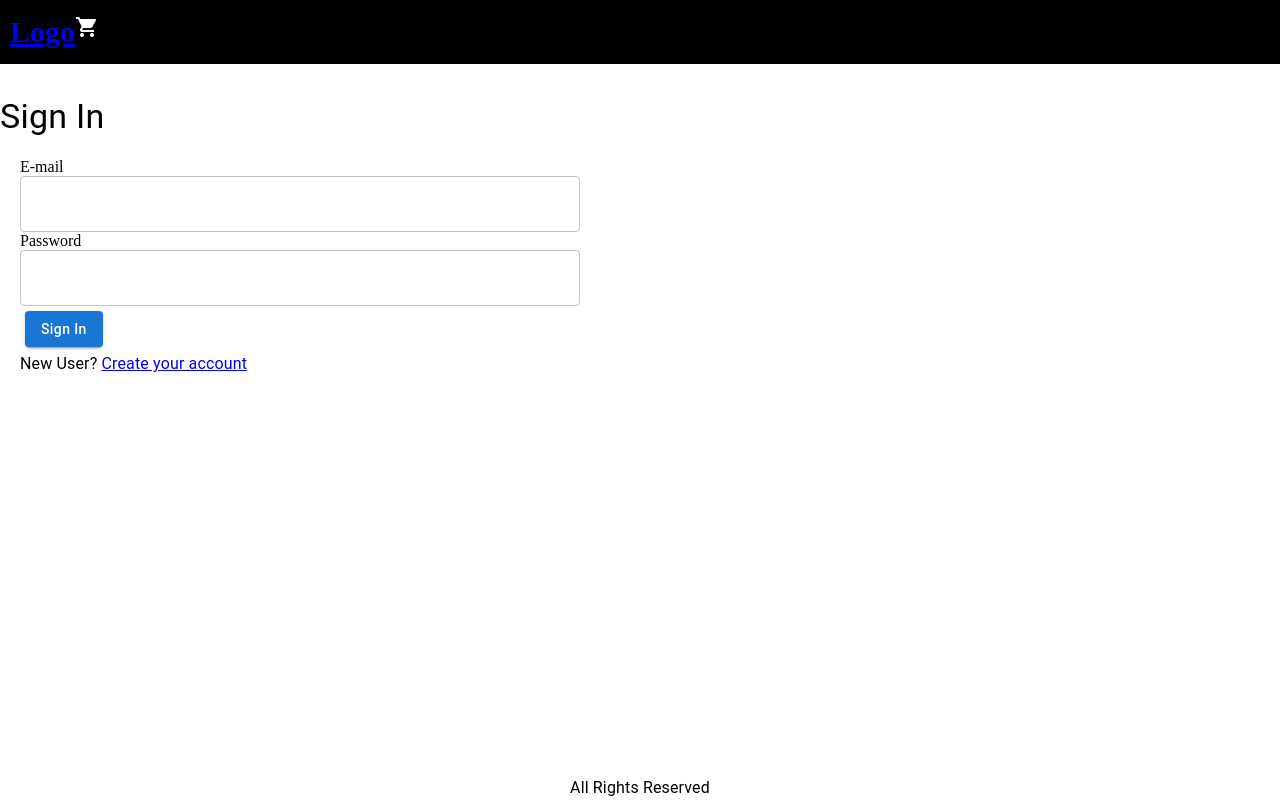
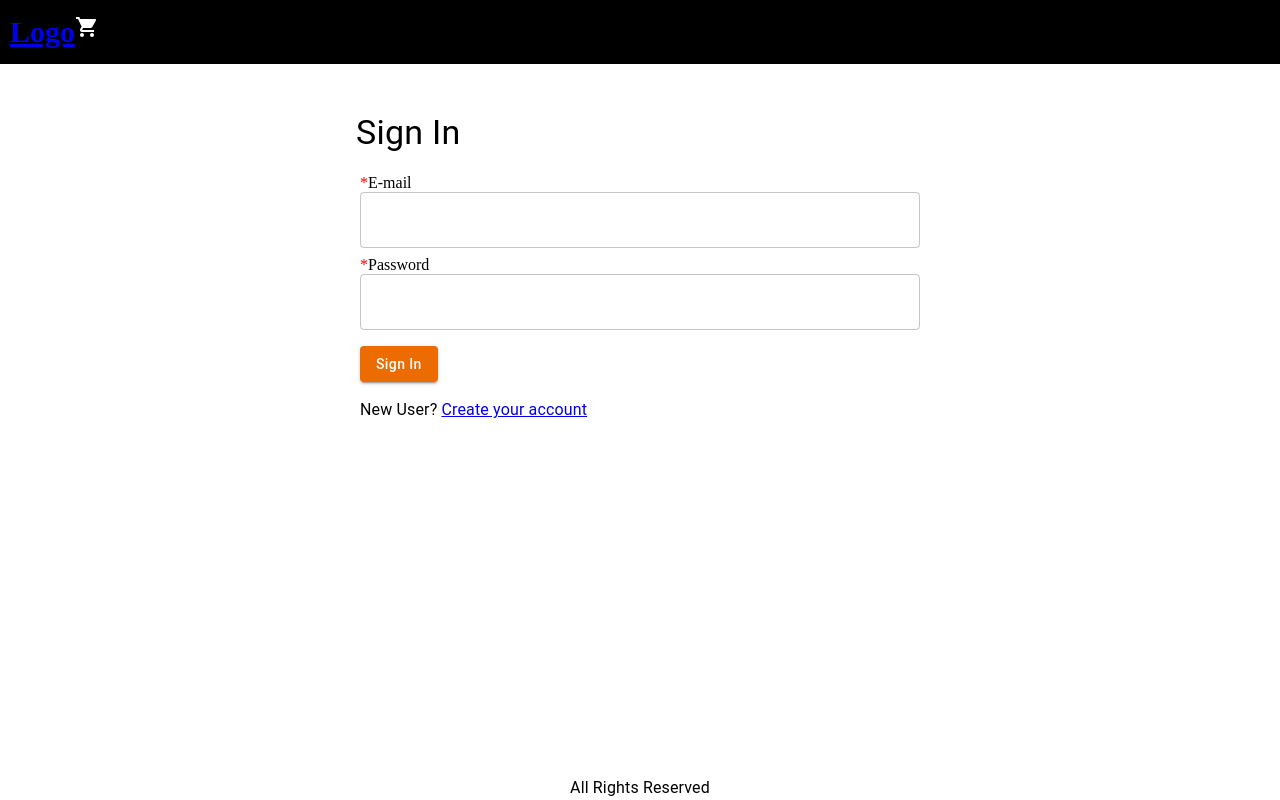
Before and after one commit to kushwaha971/E-commerce, a React (Create React App) app in the folder frontend/: page /signin in a window 1280 px wide. Built offline with nearby package versions, Linux system fonts and the light colour scheme.

Commit message:
signIn-screen

```diff
--- a/frontend/src/screens/SignInScreen.js
+++ b/frontend/src/screens/SignInScreen.js
@@ -3,27 +3,47 @@ import React from "react";
 import { Link, useLocation } from "react-router-dom";
 
 function SignInScreen() {
-    const {search } = useLocation();
-    const redirectURL = new URLSearchParams(search).get('redirect');
-    const redirect = redirectURL ? redirectURL : "/" ;
+  const { search } = useLocation();
+  const redirectURL = new URLSearchParams(search).get("redirect");
+  const redirect = redirectURL ? redirectURL : "/";
   return (
-    <Box sx={{ maxWidth: "600px"}}>
-      <Typography variant="h4">Sign In</Typography>
-      <Box sx={{ margin: "20px",dispaly: 'flex',justifyContent:'center'  }}>
+    <Box
+  sx={{ maxWidth: "600px",margin: 'auto' }}
+
+
+  >
+      <Typography variant="h4"
+      sx={{margin: '1rem'}}
+      >Sign In</Typography>
+      <Box sx={{ margin: "20px", dispaly: "flex", justifyContent: "center" }}>
         <form>
-          <FormGroup>
-            <label htmlFor="email">E-mail</label>
+          <FormGroup sx={{ margin: "0.5rem 0px" }}>
+            <label htmlFor="email">
+              <span style={{ color: "red" }}>*</span>E-mail
+            </label>
+
             <TextField id="email" type="email" fullWidth required />
           </FormGroup>
-          <FormGroup>
-            <label htmlFor="password">Password</label>
+          <FormGroup sx={{ margin: "0.5rem 0px" }}>
+            <label htmlFor="password">
+              <span style={{ color: "red" }}>*</span>Password
+            </label>
             <TextField id="password" type="password" fullWidth required />
           </FormGroup>
           <div>
-            <Button variant='contained' sx={{textTransform:'capitalize',margin: '5px'}}>Sign In</Button>
+            <Button
+              variant="contained"
+              color="warning"
+              sx={{ textTransform: "capitalize", margin: "0.5rem 0" }}
+            >
+              Sign In
+            </Button>
           </div>
         </form>
-        <Typography>New User? {' '} <Link to={`/signup?redirect=${redirect}`}>Create your account</Link></Typography>
+        <Typography sx={{ margin: "0.5rem 0" }}>
+          New User?{" "}
+          <Link to={`/signup?redirect=${redirect}`}>Create your account</Link>
+        </Typography>
       </Box>
     </Box>
   );
```
